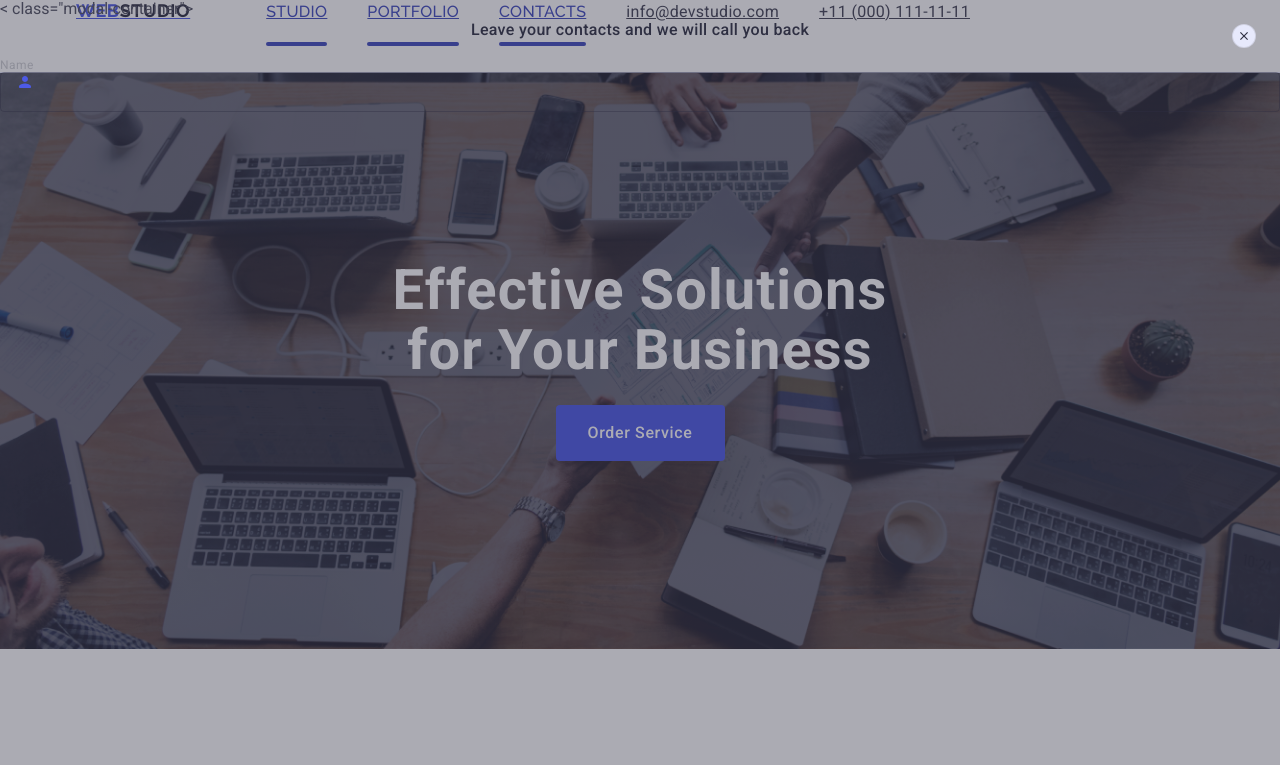
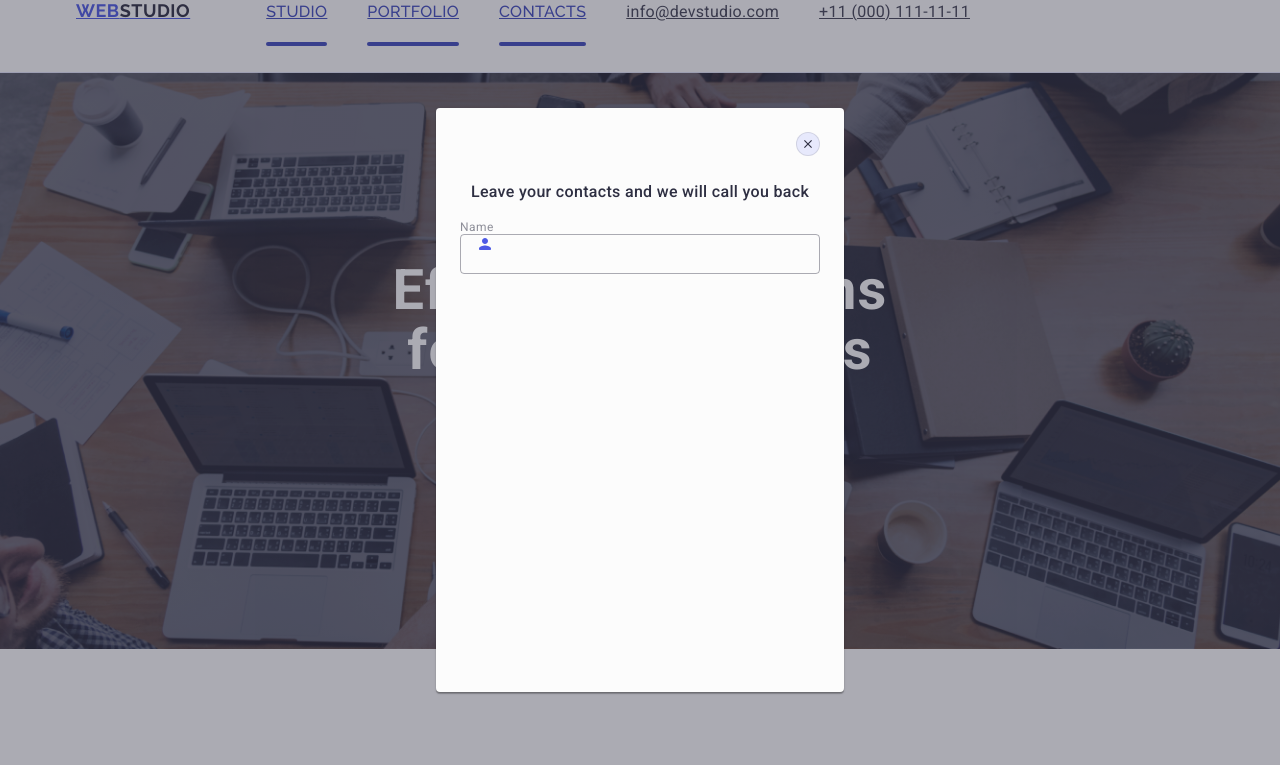
Before and after one commit to rojhatbalta/goit-markup-hw-05, a plain HTML site: page index.html in a window 1280 px wide. Shown: the top 765 px of the page. Drawn offline with nearby package versions, Linux system fonts and the light colour scheme.

Commit message:
update homework

```diff
--- a/index.html
+++ b/index.html
@@ -535,7 +535,7 @@
       </div>
     </footer>
     <div class="modal-window">
-      < class="modal-container">
+      <div class="modal-container">
         <button class="modal-container-button" type="button">
           <svg class="modal-container-button-icon" width="8" height="8">
             <use href="./images/icons.svg#icon-close"></use>
```
Lines whose indentation alone changed are shown as unchanged.
